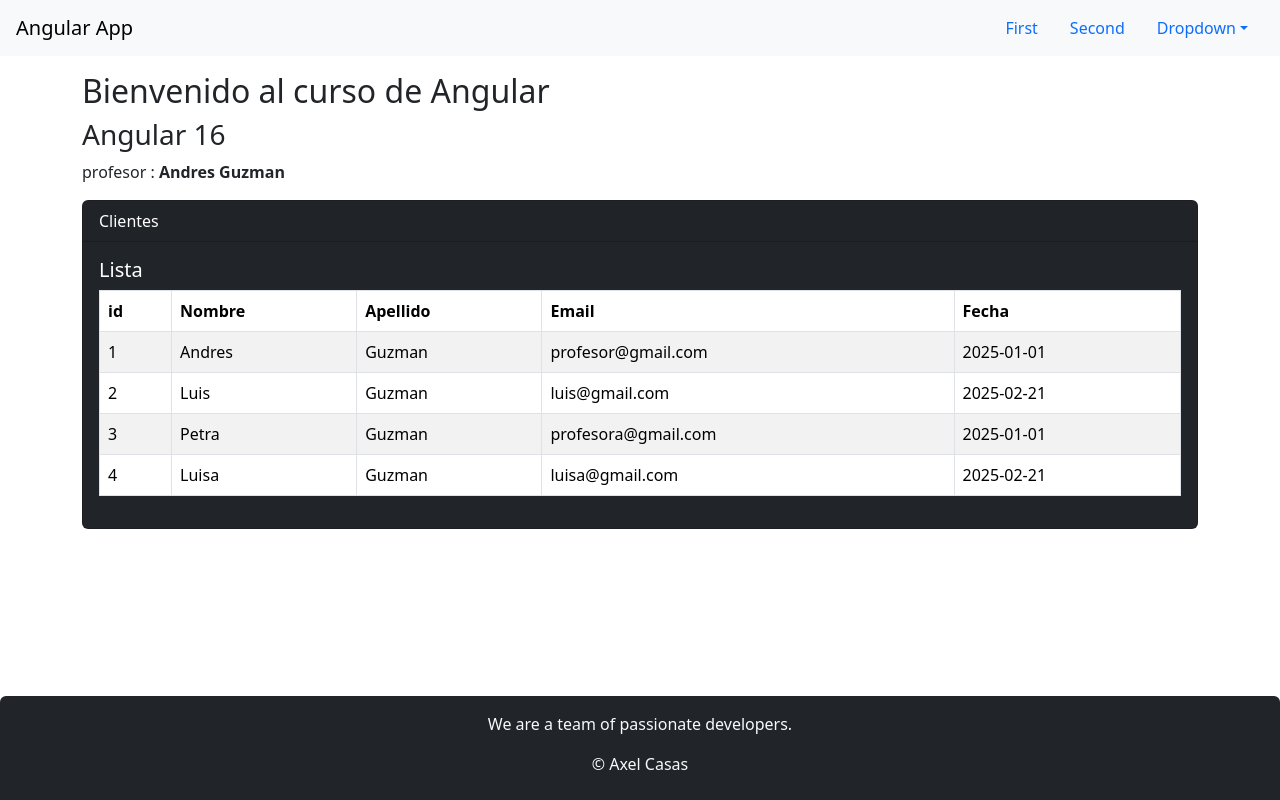
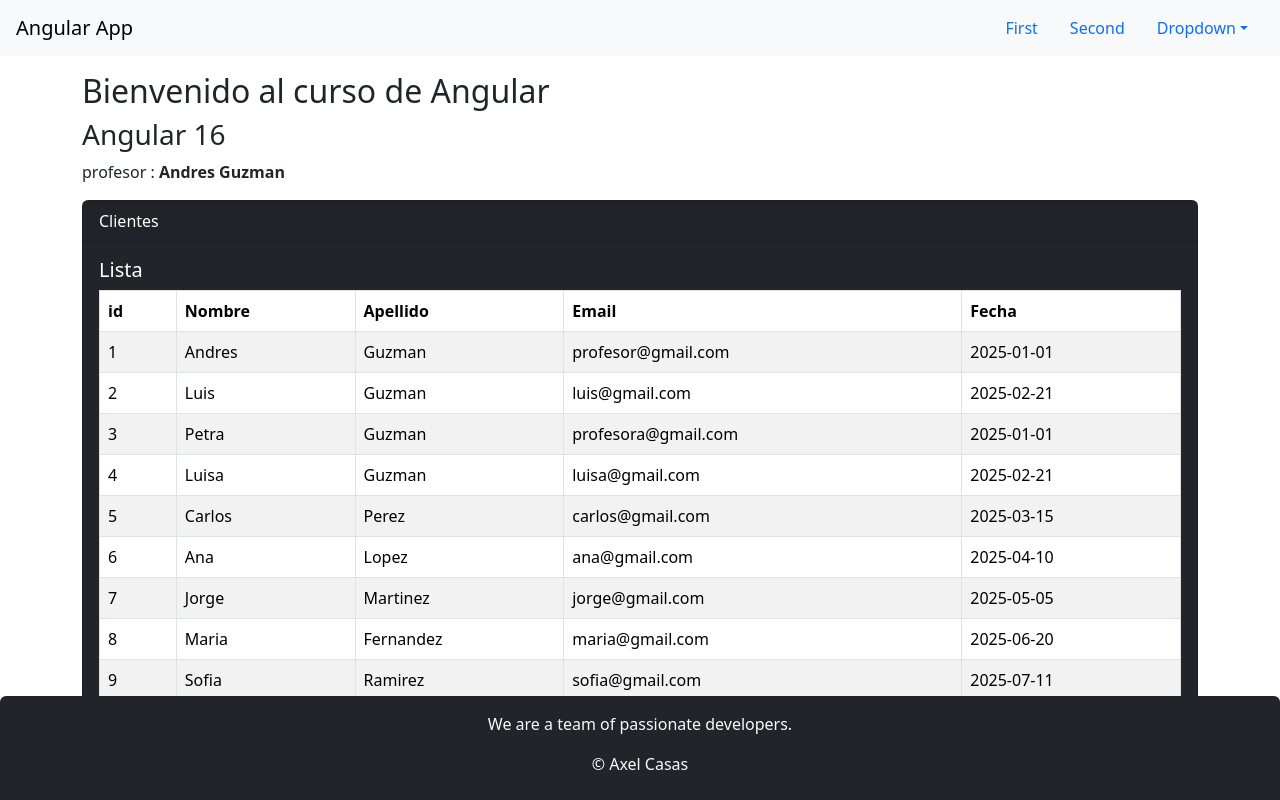
Before and after one commit to Axewc/clientes-app, an Angular app: page / in a window 1280 px wide. Built offline with nearby package versions, Linux system fonts and the light colour scheme.

Commit message:
3️⃣Creando archivos json

```diff
--- a/src/app/app.component.ts
+++ b/src/app/app.component.ts
@@ -7,7 +7,7 @@ import { ClientesComponent } from './clientes/clientes.component';
 @Component({
   selector: 'app-root',
   standalone: true,
-  imports: [HeaderComponent, FooterComponent, DirectivaComponent, ClientesComponent],
+  imports: [HeaderComponent, FooterComponent, ClientesComponent],
   templateUrl: './app.component.html',
   styleUrls: ['./app.component.css']
 })
--- a/src/app/clientes/clientes.component.ts
+++ b/src/app/clientes/clientes.component.ts
@@ -1,6 +1,7 @@
 import { Component } from '@angular/core';
 import { CommonModule } from '@angular/common';
 import { Cliente } from './cliente';
+import { CLIENTES } from './clientes.json';
 
 @Component({
   selector: 'app-clientes',
@@ -9,16 +10,12 @@ import { Cliente } from './cliente';
 })
 export class ClientesComponent {
 
-  clientes: Cliente[]=[
-    { id: 1, nombre: 'Andres', apellido: 'Guzman', email: 'profesor@gmail.com', createAt: '2025-01-01' },
-    { id: 2, nombre: 'Luis', apellido: 'Guzman', email: 'luis@gmail.com', createAt: '2025-02-21' },
-    { id: 3, nombre: 'Petra', apellido: 'Guzman', email: 'profesora@gmail.com', createAt: '2025-01-01' },
-    { id: 4, nombre: 'Luisa', apellido: 'Guzman', email: 'luisa@gmail.com', createAt: '2025-02-21' },
+  clientes: Cliente[]=[];
 
-  ];
   constructor() {}
 
   ngOnInit() {
+    this.clientes = CLIENTES
 
   }
 }
--- /dev/null
+++ b/src/app/clientes/clientes.json.ts
@@ -0,0 +1,14 @@
+import { Cliente } from './cliente';
+
+export const CLIENTES: Cliente[] = [
+    { id: 1, nombre: 'Andres', apellido: 'Guzman', email: 'profesor@gmail.com', createAt: '2025-01-01' },
+    { id: 2, nombre: 'Luis', apellido: 'Guzman', email: 'luis@gmail.com', createAt: '2025-02-21' },
+    { id: 3, nombre: 'Petra', apellido: 'Guzman', email: 'profesora@gmail.com', createAt: '2025-01-01' },
+    { id: 4, nombre: 'Luisa', apellido: 'Guzman', email: 'luisa@gmail.com', createAt: '2025-02-21' },
+    { id: 5, nombre: 'Carlos', apellido: 'Perez', email: 'carlos@gmail.com', createAt: '2025-03-15' },
+    { id: 6, nombre: 'Ana', apellido: 'Lopez', email: 'ana@gmail.com', createAt: '2025-04-10' },
+    { id: 7, nombre: 'Jorge', apellido: 'Martinez', email: 'jorge@gmail.com', createAt: '2025-05-05' },
+    { id: 8, nombre: 'Maria', apellido: 'Fernandez', email: 'maria@gmail.com', createAt: '2025-06-20' },
+    { id: 9, nombre: 'Sofia', apellido: 'Ramirez', email: 'sofia@gmail.com', createAt: '2025-07-11' },
+    { id: 10, nombre: 'Diego', apellido: 'Torres', email: 'diego@gmail.com', createAt: '2025-08-30' }
+];
```
